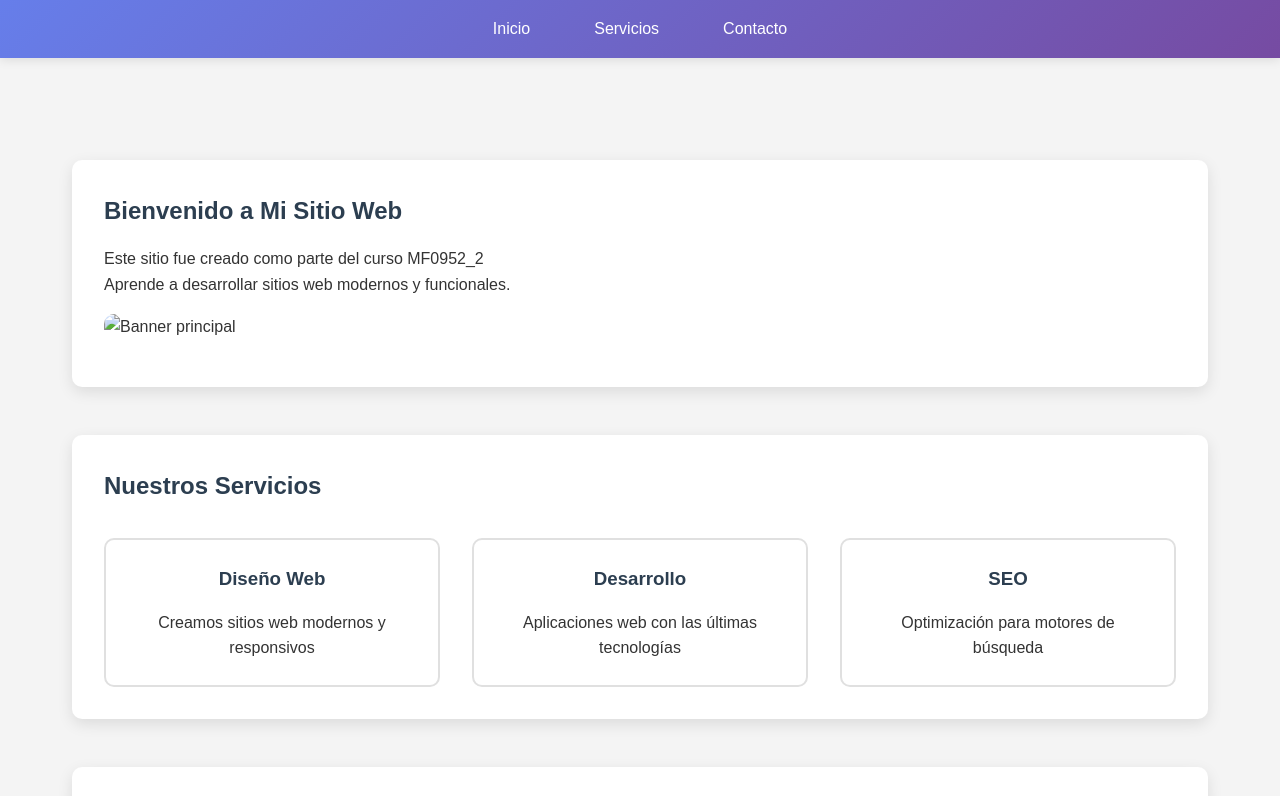
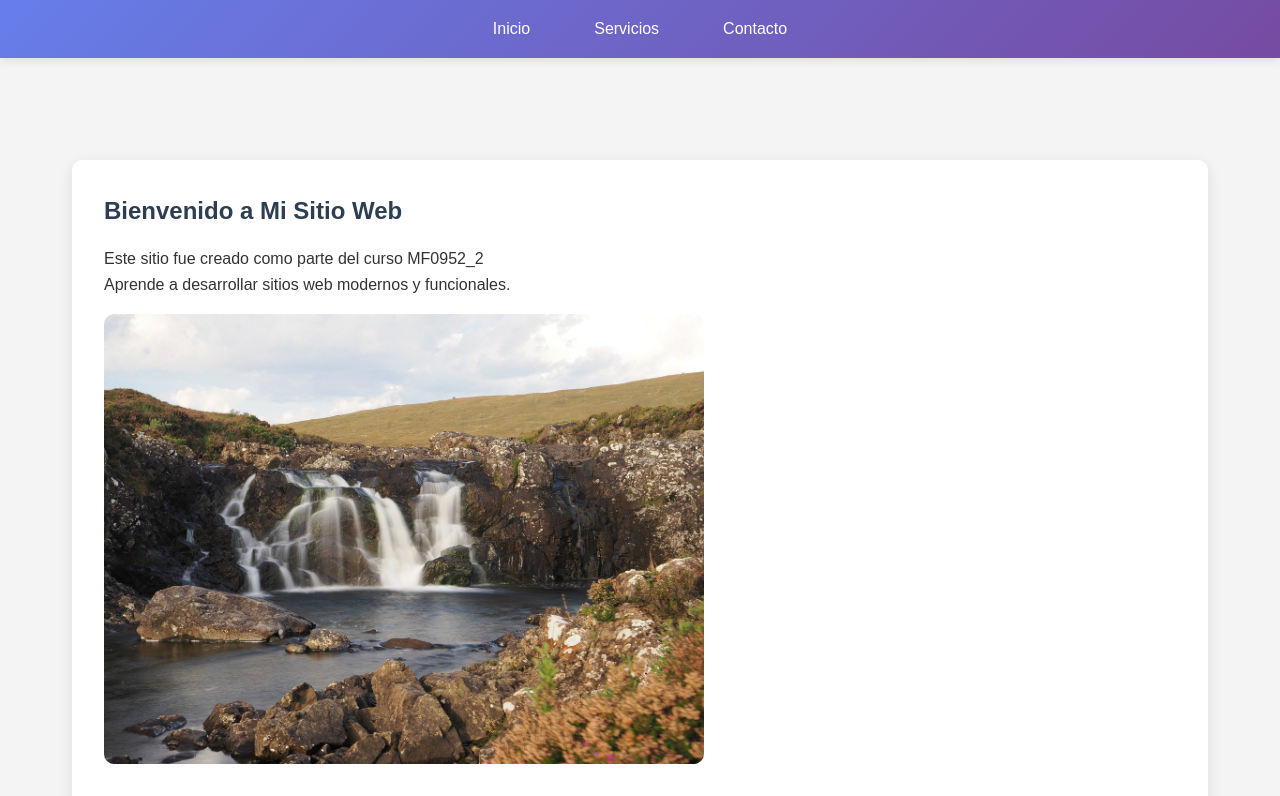
Before and after one commit to patronespaquiquintana-bot/mi-sitio-web, a plain HTML site: page index.html in a window 1280 px wide. Shown: the top 796 px of the page. Drawn offline with Linux system fonts and the light colour scheme.

Commit message:
cambio imagen

```diff
--- a/index.html
+++ b/index.html
@@ -23,7 +23,7 @@
             <h1>Bienvenido a Mi Sitio Web</h1>
             <p>Este sitio fue creado como parte del curso MF0952_2</p>
             <p>Aprende a desarrollar sitios web modernos y funcionales.</p>
-            <img src="images/banner.jpg" alt="Banner principal" class="banner">
+            <img src="imagenes/banner.jpg" alt="Banner principal" class="banner">
         </section>
 
         <section id="servicios">
```
